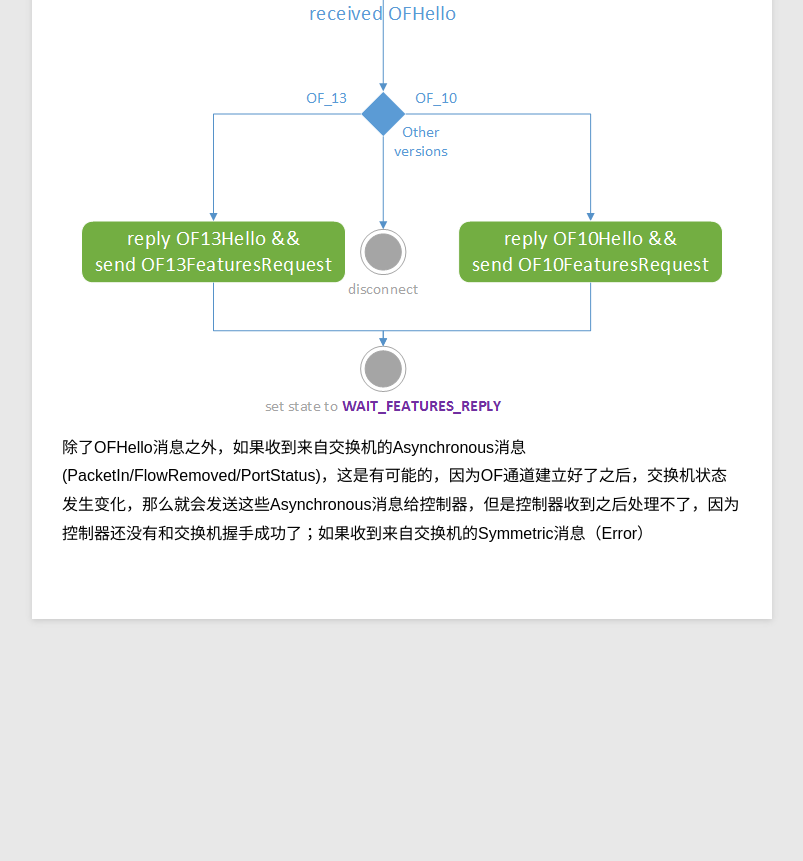
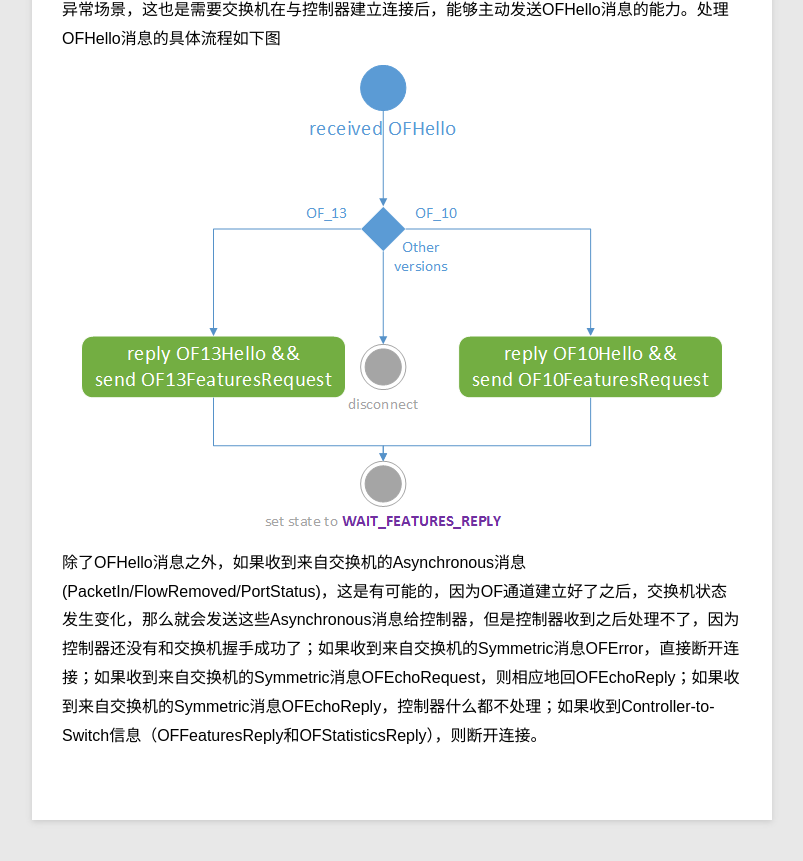
Before and after one commit to KailongLi/kailongli.github.io, a Jekyll site: the page built from _posts/blog/2015-04-08-channel-state.md, in a window 1280 px wide and 900 px high, scrolled down 3900 px. Shown: the top 861 px of the window, without its empty margins (78-881 px from the left). Built offline with Jekyll 4.4.1, drawn with Linux system fonts in a browser that asks for light colours; Markdown is read by kramdown in place of the engine named in the settings; before the commit the page ends 4599 px from its top, so only the background shows below that; some of the changed text lies outside the part shown.

Commit message:
channel state v2

```diff
--- a/_posts/blog/2015-04-08-channel-state.md
+++ b/_posts/blog/2015-04-08-channel-state.md
@@ -94,7 +94,7 @@ description: 分析代码中Channel状态机，状态的变化范围从控制器
 </ul>
 对于第一个问题：注释已经说得很明白，在各个状态下收到的OF消息中，有些OF消息有默认的处理方法，而有些OF消息则没有默认的处理方法。
 
-对于第二个问题：采用倒推的思路，在什么情况下可以复写非abstract方法呢？答案是一个类extends另外一个类。于是，可以得出WAIT_HELLO extends ChannelState，并且WAIT_HELLO是static final修饰的。
+对于第二个问题：采用倒推的思路，在什么情况下可以复写非abstract方法呢？答案是一个类extends另外一个类。于是，可以得出WAIT_HELLO(enum实例)像一个独特的类，并且WAIT_HELLO extends ChannelState。《JAVA编程思想》里描述：编译器不允许我们将一个enum实例当做class类型，因为每个enum元素（WAIT_HELLO）是一个ChannelState类型的static final实例，同时，由于它们是static实例，无法方位外部类的非static元素或方法，所以对于内部的enum实例而言，其行为与一般的内部类并不相同。除了实现abstract方法以外，程序员还可以覆盖常量相关的方法。
 
 ## 状态机各个状态变化分析
 ![channel state machine](/images/githubpages/channel state machine.png)
@@ -105,7 +105,9 @@ description: 分析代码中Channel状态机，状态的变化范围从控制器
 
 在ChannelState为WAIT_HELLO状态下，控制器主要处理接收到的OFHello消息，进行版本协商过程。在OFChannelHandler.channelConnected方法中，控制器注释了发送OFHello消息的代码，而只是等待交换机主动发送OFHello消息，这样做的好处是简化流程，避免一些可能出现的异常场景，这也是需要交换机在与控制器建立连接后，能够主动发送OFHello消息的能力。处理OFHello消息的具体流程如下图
 ![WAIT_HELLO_processOFHello](/images/githubpages/WAIT_HELLO_processOFHello.png)
-除了OFHello消息之外，如果收到来自交换机的Asynchronous消息(PacketIn/FlowRemoved/PortStatus)，这是有可能的，因为OF通道建立好了之后，交换机状态发生变化，那么就会发送这些Asynchronous消息给控制器，但是控制器收到之后处理不了，因为控制器还没有和交换机握手成功了；如果收到来自交换机的Symmetric消息（Error）
+除了OFHello消息之外，如果收到来自交换机的Asynchronous消息(PacketIn/FlowRemoved/PortStatus)，这是有可能的，因为OF通道建立好了之后，交换机状态发生变化，那么就会发送这些Asynchronous消息给控制器，但是控制器收到之后处理不了，因为控制器还没有和交换机握手成功了；如果收到来自交换机的Symmetric消息OFError，直接断开连接；如果收到来自交换机的Symmetric消息OFEchoRequest，则相应地回OFEchoReply；如果收到来自交换机的Symmetric消息OFEchoReply，控制器什么都不处理；如果收到Controller-to-Switch信息（OFFeaturesReply和OFStatisticsReply），则断开连接。
+
+
 
 [netty]:http://www.importnew.com/7669.html "netty"
 [状态机模式]:http://www.importnew.com/7669.html "状态机模式"
```
